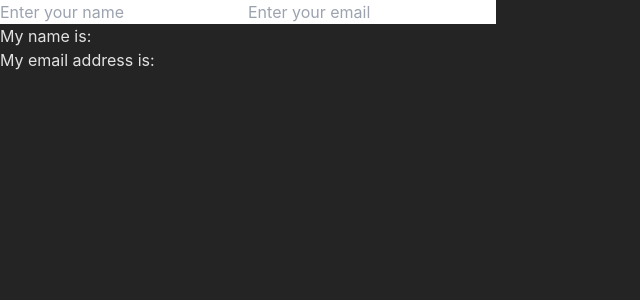
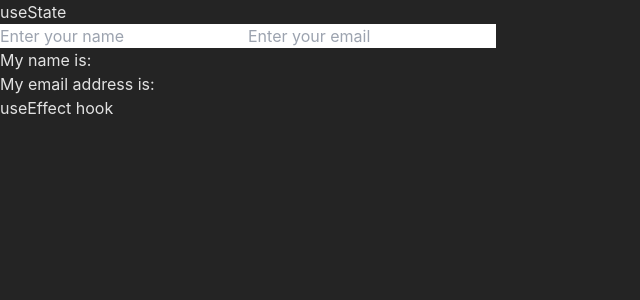
Before and after one commit to sairoon/react-hooks, a React (Vite) app: page / in a window 1280 px wide. Shown: the top 300 px of the page, without its empty margins (0-640 px from the left). Built offline with nearby package versions, Linux system fonts and the light colour scheme.

Commit message:
add style

```diff
--- a/src/App.jsx
+++ b/src/App.jsx
@@ -1,5 +1,6 @@
 
 import "./App.css";
+import UseEffectComp from "./components/UseEffectComp";
 import UseStareComp from "./components/UseStareComp";
 
 function App() {
@@ -8,6 +9,7 @@ function App() {
   return (
     <>
     <UseStareComp/>
+    <UseEffectComp/>
     </>
   );
 }
--- /dev/null
+++ b/src/components/UseEffectComp.jsx
@@ -0,0 +1,15 @@
+import React from "react";
+
+const UseEffectComp = () => {
+  return (
+    <>
+      <div className="container mx-auto mt-4 border border-white rounded-md">
+        <div className="p-4">
+          <h1 className="text-3xl font-bold mb-4">useEffect hook</h1>
+        </div>
+      </div>
+    </>
+  );
+};
+
+export default UseEffectComp;
--- a/src/components/UseStareComp.jsx
+++ b/src/components/UseStareComp.jsx
@@ -1,13 +1,15 @@
-import React, { useState } from 'react'
+import React, { useState } from "react";
 
 const UseStareComp = () => {
   const [name, setName] = useState("");
   const [email, setEmail] = useState("");
   return (
     <>
-      <div className="container mx-auto mt-10">
+      <div className="container mx-auto mt-10 border border-white rounded-md">
+        <div className="p-4">
+          <h1 className="text-3xl font-bold">useState</h1>
           <input
-          className="px-3 py-2"
+            className="px-3 py-2 mt-4"
             name="name"
             onChange={(e) => setName(e.target.value)}
             type="text"
@@ -23,8 +25,9 @@ const UseStareComp = () => {
           <h1>My name is: {name}</h1>
           <h1>My email address is: {email}</h1>
         </div>
+      </div>
     </>
-  )
-}
+  );
+};
 
-export default UseStareComp
+export default UseStareComp;
```
Lines whose indentation alone changed are shown as unchanged.
